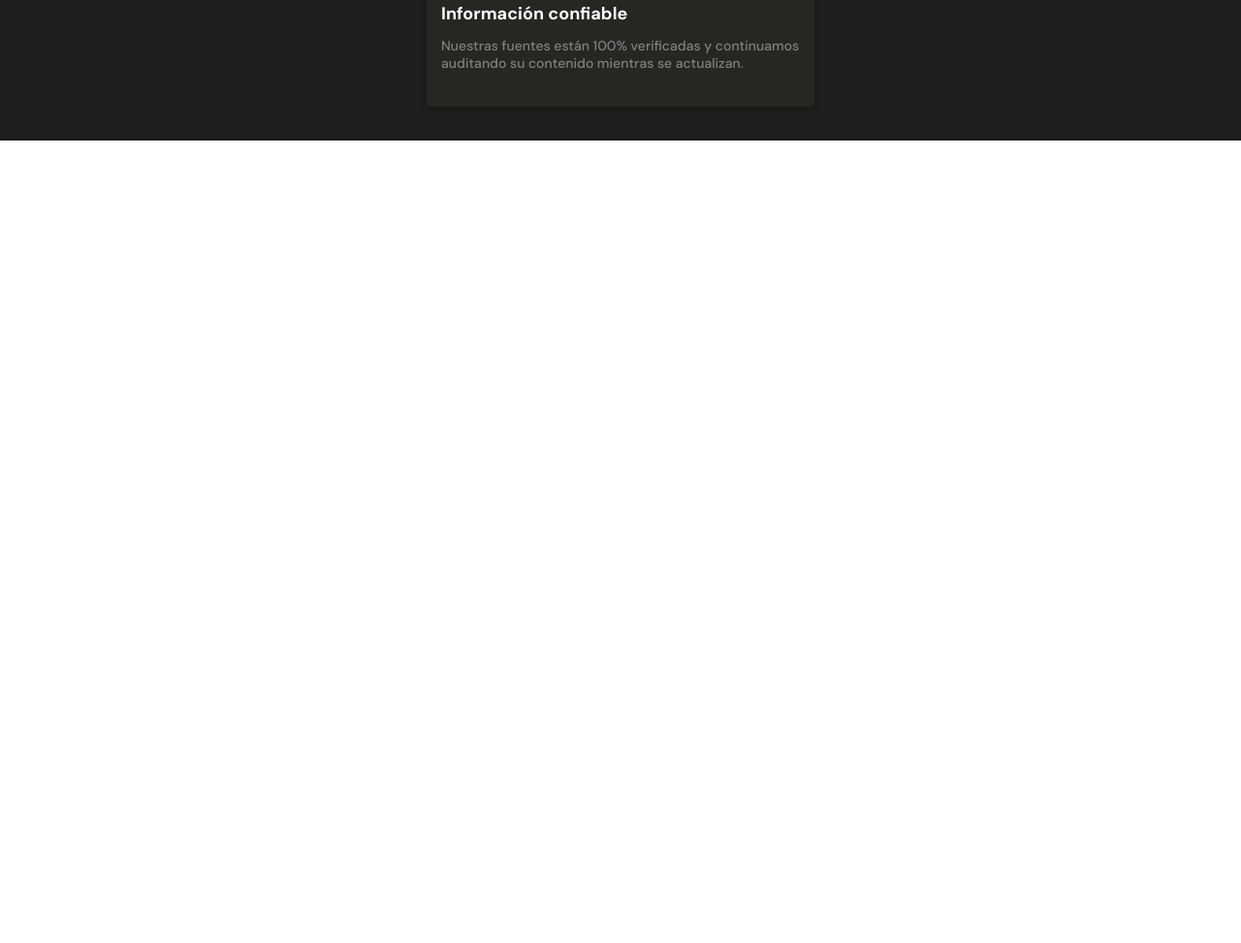
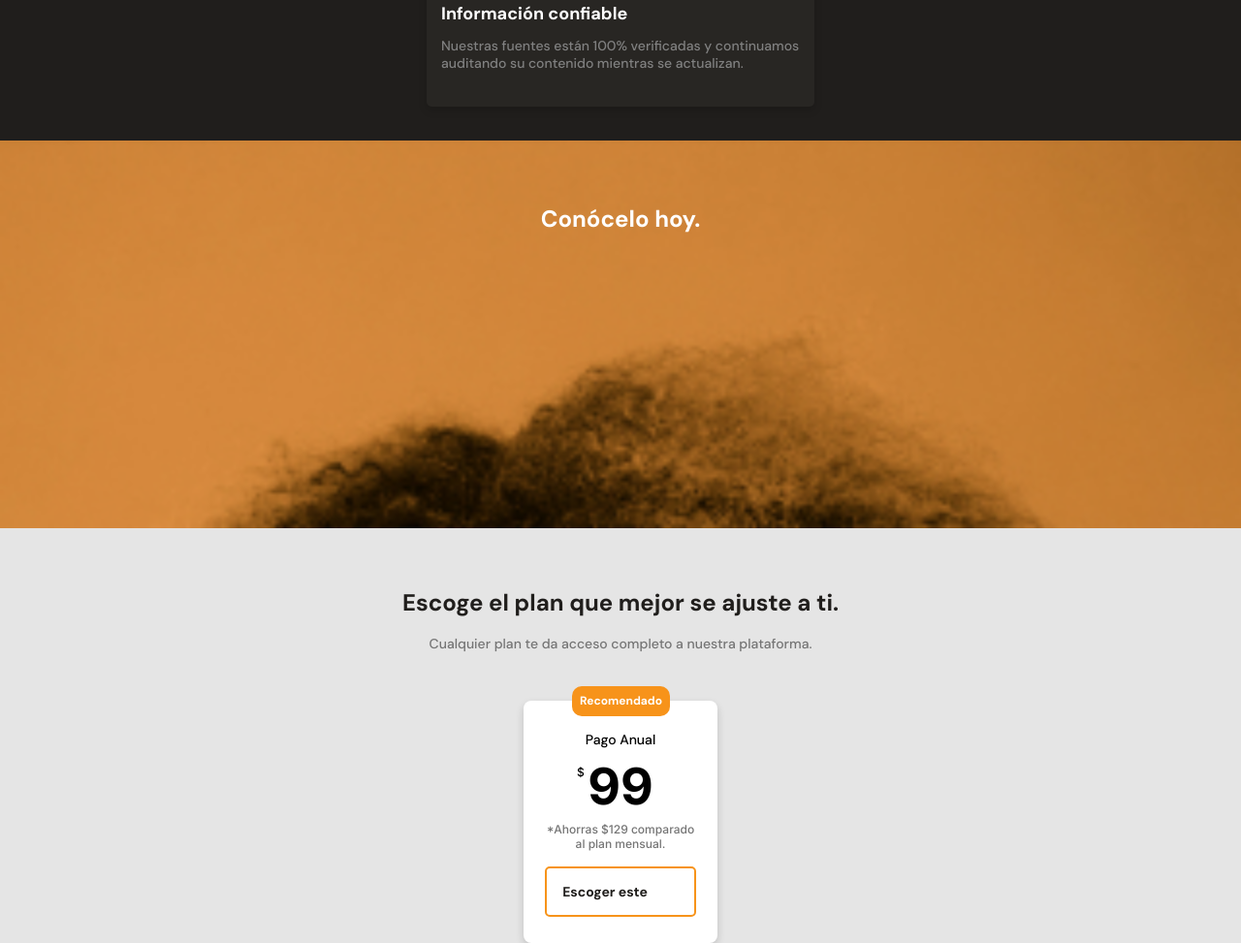
Before and after one commit to VictorCar86/Mobile-First-Crypto-Page, a website: page index.html in a window 1280 px wide. Shown: the part 2052-3025 px from the top of the page at 97% size. Before the commit the page ends 2197 px from the top, so only its background shows below. Drawn offline with Linux system fonts and the light colour scheme.

Commit message:
Coding plans section

```diff
--- a/index.html
+++ b/index.html
@@ -1,5 +1,5 @@
 <!DOCTYPE html>
-<html lang="en">
+<html lang="es">
 <head>
     <meta charset="UTF-8">
     <meta http-equiv="X-UA-Compatible" content="IE=edge">
@@ -14,7 +14,7 @@
         <div class="header__title-container">
             <h1>La próxima revolución en el intercambio de criptomonedas.</h1>
             <p>Batatabit te ayuda a navegar entre los diferentes precios y tendencias.</p>
-            <a href="#" class="header__button">Conoce Nuestros Planes <span></span></a>
+            <a href="#plans" class="header__button">Conoce Nuestros Planes <span></span></a>
         </div>
     </header>
     <main>
@@ -108,8 +108,26 @@
                 </article>
             </section>
         </section>
-        <section></section>
-        <section></section>
+        <section class="bitcoin-img-container" alt="Imagen representativa de bitcoin invitando a conocerlo">
+            <h2>Conócelo hoy.</h2>
+        </section>
+        <section class="main__plans-container" id="plans">
+            <div class="plans__title">
+                <h2>Escoge el plan que mejor se ajuste a ti.</h2>
+                <p>Cualquier plan te da acceso completo a nuestra plataforma.</p>
+            </div>
+            <section class="plans-container-slider">
+                <article class="plans-container__card">
+                    <p class="__recommended-signal">Recomendado</p>
+                    <div class="plans-container__offer">
+                        <h3>Pago Anual</h3>
+                        <p class="__price"><sup class="__dollar-sup">$</sup>99</p>
+                        <p class="__price-description">*Ahorras $129 comparado al plan mensual.</p>
+                        <a class="__purchase-button" href="#">Escoger este <span class="__button-arrow"></span></a>
+                    </div>
+                </article>
+            </section>
+        </section>
     </main>
     <footer></footer>
 </body>
--- a/style.css
+++ b/style.css
@@ -308,3 +308,103 @@ main {
     line-height: 1.8rem;
     color: #808080;
 }
+.bitcoin-img-container {
+    background-image: url("./assets/img/bitcoinbaby.jpg");
+    width: 100%;
+    height: 50vh;
+    background-repeat: no-repeat;
+    background-size: cover;
+}
+.bitcoin-img-container h2 {
+    font-size: 2.4rem;
+    text-align: center;
+    color: var(--just-white);
+    padding-top: 65px;
+}
+
+.main__plans-container {
+    width: 100%;
+    height: auto;
+    background-color: #E5E5E5;
+    text-align: center;
+}
+.plans__title h2 {
+    color: var(--black);
+    margin-bottom: 20px;
+    padding-top: 64px;
+    font-size: 2.4rem;
+    font-weight: bold;
+    line-height: 2.6rem;
+}
+.plans__title p {
+    margin-bottom: 20px;
+    font-size: 1.4rem;
+    font-weight: 500;
+    line-height: 1.8rem;
+    color: var(--dark-grey);
+}
+.plans-container__card {
+    position: relative;
+    height: 250px;
+    width: 70px;
+    min-width: 200px;
+    margin: 50px auto 0;
+    padding: 0 15px;
+    background-color: var(--just-white);
+    border-radius: 8px;
+    box-shadow: 0 4px 8px rgba(0, 0, 0, 0.16);
+}
+.__recommended-signal {
+    position: absolute;
+    color: var(--just-white);
+    font-size: 1.2rem;
+    font-weight: bold;
+    text-align: center;
+    padding-top: 7px;
+    width: 101px;
+    height: 31px;
+    background-color: var(--bitcoin-orange);
+    border-radius: 10px;
+    left: calc(50% - 50px);
+    top: -15px;
+}
+.plans-container__offer h3 {
+    font-size: 1.4rem;
+    font-family: "DM Sans", sans-serif;
+    padding-top: 31px;
+    font-weight: 500;
+    line-height: 18px;
+}
+.__price {
+    font-size: 52px;
+    font-weight: bold;
+    line-height: 63px;
+    font-family: "Inter";
+    margin-top: 8px;
+}
+.__price .__dollar-sup {
+    position: absolute;
+    font-size: 12px;
+    top: 42px;
+    left: calc(50% - 45px);
+    font-weight: 500;
+}
+.__price-description {
+    width: 158px;
+    font-size: 1.2rem;
+    line-height: 15px;
+    font-family: "Inter";
+    color: var(--dark-grey);
+    margin: 5px auto 0;
+}
+.__purchase-button {
+    display: inline-block;
+    text-decoration: none;
+    color: var(--black);
+    font-size: 14px;
+    font-weight: 700;
+    padding: 15px 48px 15px 16px;
+    border: 2px solid var(--bitcoin-orange);
+    border-radius: 5px;
+    margin-top: 16px;
+}
```
